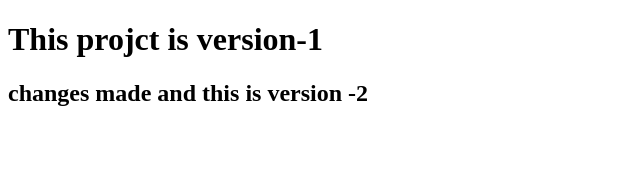
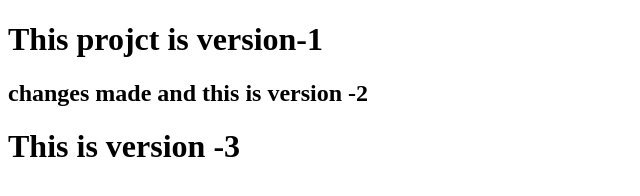
Before and after one commit to AnjaliGuthi/GitVsCodeDay2, a plain HTML site: page index.html in a window 1280 px wide. Shown: the whole page, without its empty margins (0-640 px from the left). Drawn offline with Linux system fonts and the light colour scheme.

Commit message:
version-3

```diff
--- a/index.html
+++ b/index.html
@@ -8,5 +8,6 @@
 <body>
     <h1>This projct is version-1</h1>
     <h2>changes made and this is version -2</h2>
+    <h1>This is version -3</h1>
 </body>
 </html>
```
